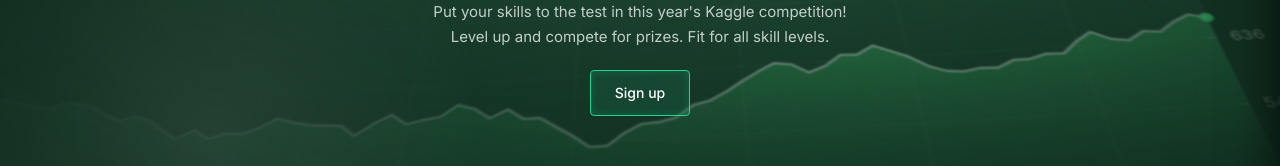
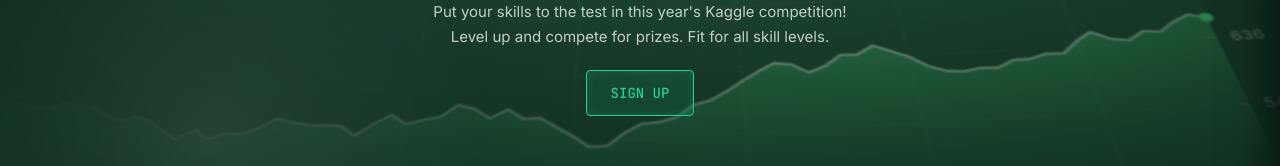
Before and after one commit to dscubed/dscubed-kaggle-26, a Next.js app: page / in a window 1280 px wide. Shown: the part 438-604 px from the top of the page. Built offline with nearby package versions, Linux system fonts and the light colour scheme.

Commit message:
hero button fix

```diff
--- a/app/components/HeroContent.tsx
+++ b/app/components/HeroContent.tsx
@@ -37,7 +37,7 @@
       rel="noopener noreferrer"
     >
       <button
-        className="mt-2 px-6 py-3 rounded-sm text-sm font-medium text-white cursor-pointer border border-[#23d191] hover:border-[#23d191]/50 transition-all duration-300 backdrop-blur-2xl shadow-[inset_0_0_10px_rgba(35,209,145,0.2)] hover:shadow-[inset_0_0_28px_rgba(35,209,145,0.55)]"
+        className="mt-2 px-6 py-3 rounded-sm text-sm font-medium text-[#23d191] font-mono uppercase cursor-pointer border border-[#23d191] hover:border-[#23d191]/50 transition-all duration-300 backdrop-blur-2xl shadow-[inset_0_0_10px_rgba(35,209,145,0.2)] hover:shadow-[inset_0_0_28px_rgba(35,209,145,0.55)]"
         style={{
           background: "rgba(35, 209, 145, 0.1)",
         }}
```
